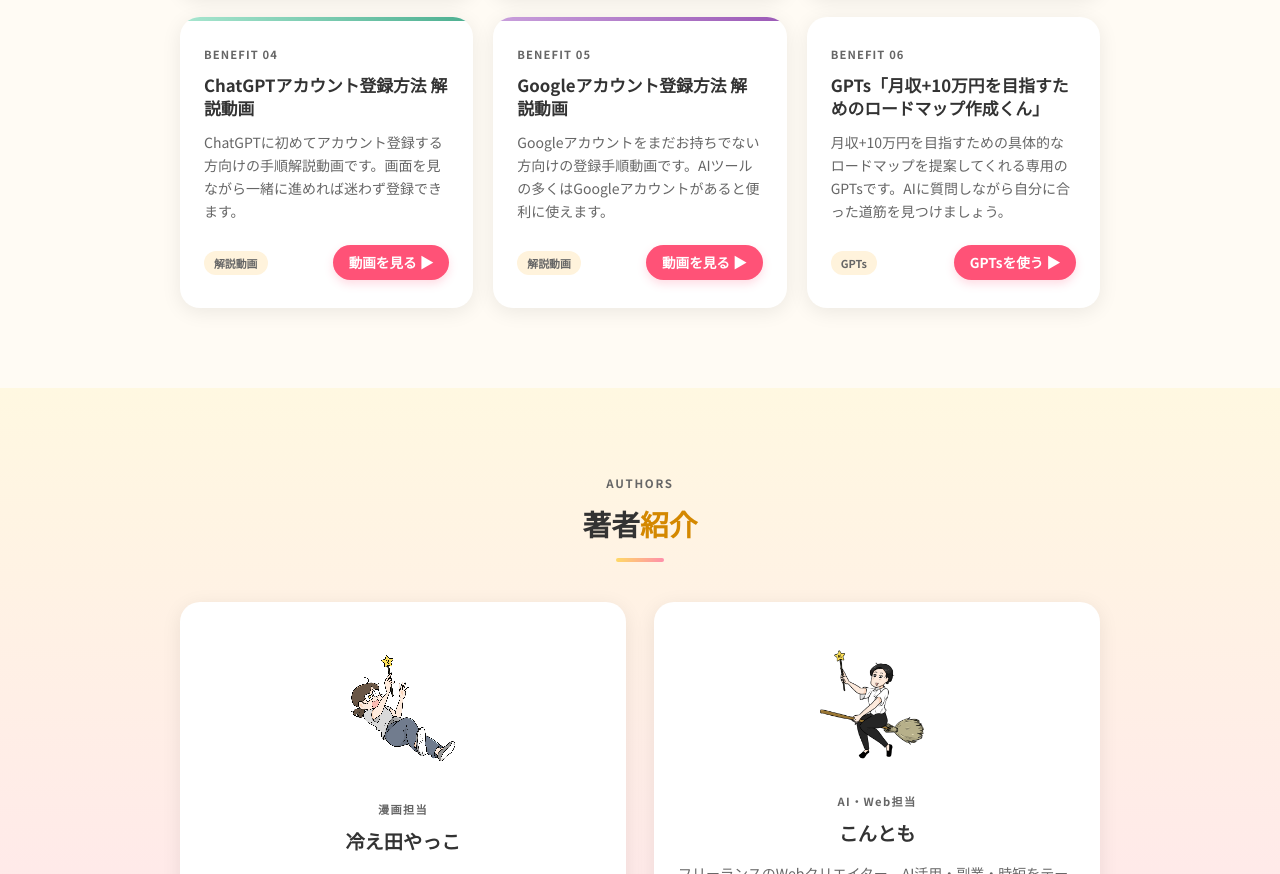
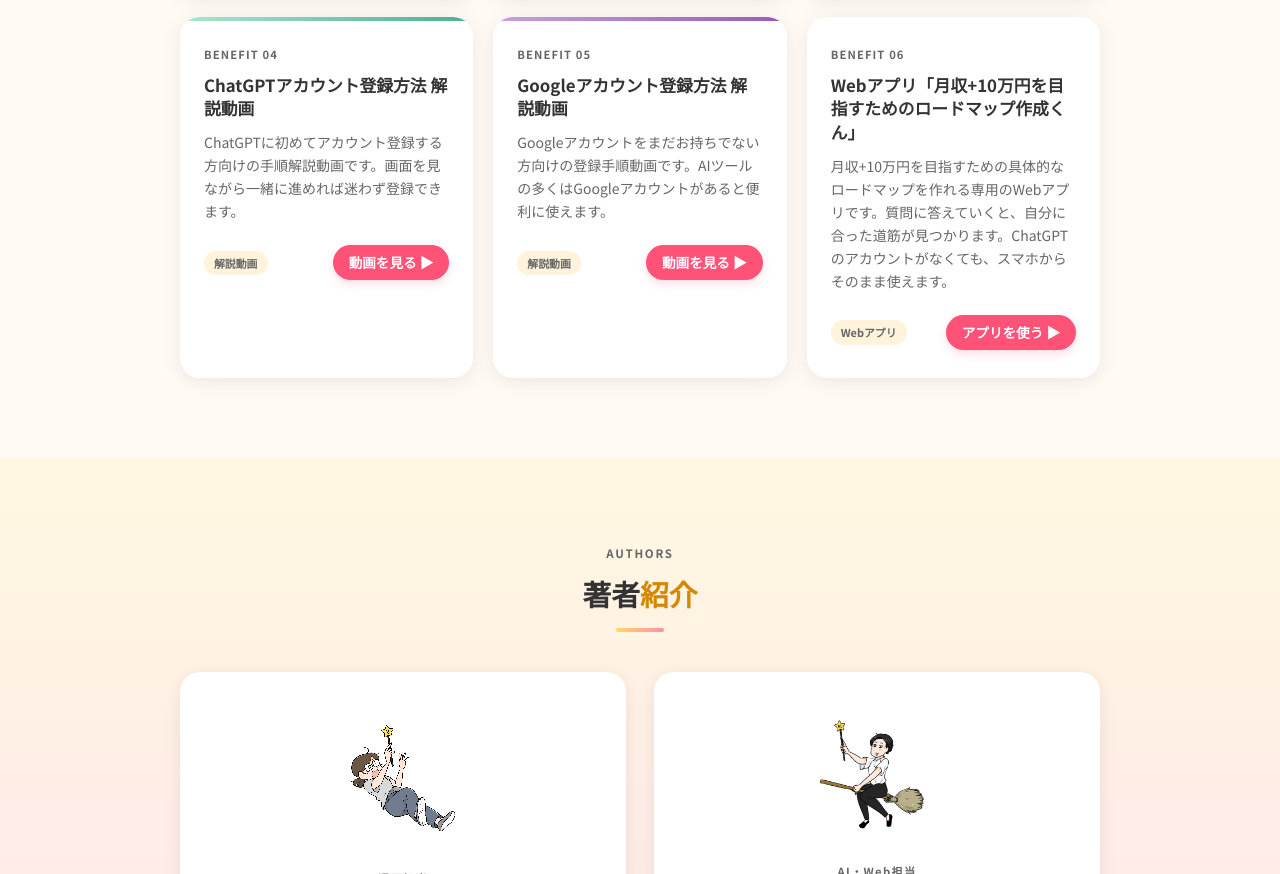
Before and after one commit to kon39000/ai-bonus-page, a plain HTML site: page index.html in a window 1280 px wide. Shown: the part 1165-2039 px from the top of the page. Drawn offline with Linux system fonts and the light colour scheme.

Commit message:
BENEFIT 06のロードマップ作成くんをGPTsからWebアプリ版へ差し替え
Co-Authored-By: Claude Opus 5.5 <noreply@anthropic.com>

```diff
--- a/index.html
+++ b/index.html
@@ -126,14 +126,14 @@
 
         <div class="benefit-card fade-in">
           <span class="benefit-number">BENEFIT 06</span>
-          <h3 class="benefit-title">GPTs「月収+10万円を目指すためのロードマップ作成くん」</h3>
+          <h3 class="benefit-title">Webアプリ「月収+10万円を目指すためのロードマップ作成くん」</h3>
           <p class="benefit-desc">
-            月収+10万円を目指すための具体的なロードマップを提案してくれる専用のGPTsです。AIに質問しながら自分に合った道筋を見つけましょう。
+            月収+10万円を目指すための具体的なロードマップを作れる専用のWebアプリです。質問に答えていくと、自分に合った道筋が見つかります。ChatGPTのアカウントがなくても、スマホからそのまま使えます。
           </p>
           <div style="display: flex; justify-content: space-between; align-items: center; margin-top: 12px;">
-            <span class="benefit-tag" style="margin: 0;">GPTs</span>
-            <a href="https://chatgpt.com/g/g-69c5f63667fc819190f28369ba0d12cf-yue-shou-10mo-yuan-womu-zhi-sutamenorotomatuhuzuo-cheng-kun" target="_blank" rel="noopener"
-              style="background: #ff5277; color: #fff; padding: 6px 16px; border-radius: 20px; text-decoration: none; font-size: 0.85rem; font-weight: bold; box-shadow: 0 4px 10px rgba(255,82,119,0.2);">GPTsを使う
+            <span class="benefit-tag" style="margin: 0;">Webアプリ</span>
+            <a href="https://roadmap-kun.pages.dev/" target="_blank" rel="noopener noreferrer"
+              style="background: #ff5277; color: #fff; padding: 6px 16px; border-radius: 20px; text-decoration: none; font-size: 0.85rem; font-weight: bold; box-shadow: 0 4px 10px rgba(255,82,119,0.2);">アプリを使う
               ▶</a>
           </div>
         </div>
```
